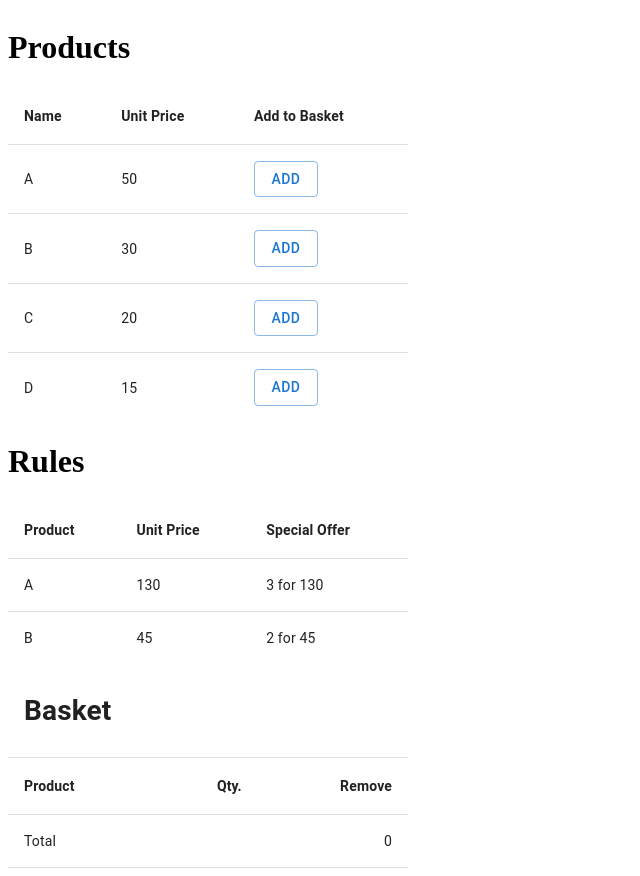
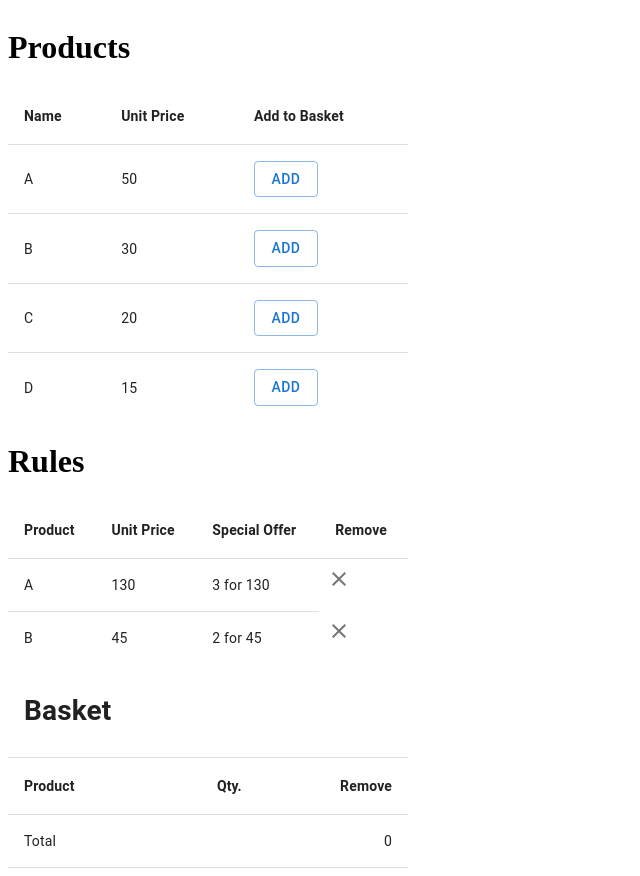
Before and after one commit to mtahafarooq/prismic-take-home-test-main, a React (Vite) app: page / in a window 1280 px wide. Shown: the whole page, without its empty margins (0-640 px from the left). Built offline with nearby package versions, Linux system fonts and the light colour scheme.

Commit message:
add remove rule functionality

```diff
--- a/src/pages/rules/containers/rules-container.ts
+++ b/src/pages/rules/containers/rules-container.ts
@@ -3,6 +3,7 @@ import { bindActionCreators } from "@reduxjs/toolkit";
 import { AppDispatch, RootState } from "../../../store";
 import { rulesData } from "../selectors";
 import Rules from "../";
+import { removeRule } from "../slices/rule-slice";
 const mapStateToProps = (state: RootState) => {
   return {
     rules: rulesData(state),
@@ -10,7 +11,12 @@ const mapStateToProps = (state: RootState) => {
 };
 
 const mapDispatchToProps = (dispatch: AppDispatch) => {
-  return bindActionCreators({}, dispatch);
+  return bindActionCreators(
+    {
+      removeRule: removeRule,
+    },
+    dispatch
+  );
 };
 
 export default connect(mapStateToProps, mapDispatchToProps)(Rules);
--- a/src/pages/rules/index.tsx
+++ b/src/pages/rules/index.tsx
@@ -5,12 +5,13 @@ import TableCell from "@mui/material/TableCell";
 import TableContainer from "@mui/material/TableContainer";
 import TableHead from "@mui/material/TableHead";
 import TableRow from "@mui/material/TableRow";
-import Button from "@mui/material/Button";
-
+import IconButton from "@mui/material/IconButton";
+import ClearIcon from "@mui/icons-material/Clear";
 import { Rule } from "./types/rule";
 
 interface RulesProps {
   rules: Rule;
+  removeRule: (name: string) => void;
 }
 
 const getRows = (rule: Rule) => {
@@ -21,7 +22,7 @@ const getRows = (rule: Rule) => {
   return rows;
 };
 
-const Rules: FC<RulesProps> = ({ rules }) => {
+const Rules: FC<RulesProps> = ({ rules, removeRule }) => {
   return (
     <TableContainer>
       <h1>Rules</h1>
@@ -37,6 +38,9 @@ const Rules: FC<RulesProps> = ({ rules }) => {
             <TableCell>
               <strong>Special Offer</strong>
             </TableCell>
+            <TableCell>
+              <strong>Remove</strong>
+            </TableCell>
           </TableRow>
         </TableHead>
         <TableBody>
@@ -50,6 +54,14 @@ const Rules: FC<RulesProps> = ({ rules }) => {
               </TableCell>
               <TableCell>{row.price}</TableCell>
               <TableCell>{`${row.quantity} for ${row.price}`}</TableCell>
+              <IconButton
+                aria-label="delete"
+                onClick={() => {
+                  removeRule(row.name);
+                }}
+              >
+                <ClearIcon />
+              </IconButton>
             </TableRow>
           ))}
         </TableBody>
--- a/src/pages/rules/slices/rule-slice.ts
+++ b/src/pages/rules/slices/rule-slice.ts
@@ -1,6 +1,7 @@
 import { createSlice } from "@reduxjs/toolkit";
 import { rulesMockData } from "../rules-mock-data";
 import { Rule } from "../types/rule";
+import type { PayloadAction } from "@reduxjs/toolkit";
 
 export interface RuleStateModel {
   rules: Rule;
@@ -15,7 +16,13 @@ const REDUCER_NAME = "rule";
 export const ruleSlice = createSlice({
   name: REDUCER_NAME,
   initialState,
-  reducers: {},
+  reducers: {
+    removeRule(state, action: PayloadAction<string>) {
+      delete state.rules[action.payload];
+    },
+  },
 });
 
+export const { removeRule } = ruleSlice.actions;
+
 export default ruleSlice.reducer;
```
